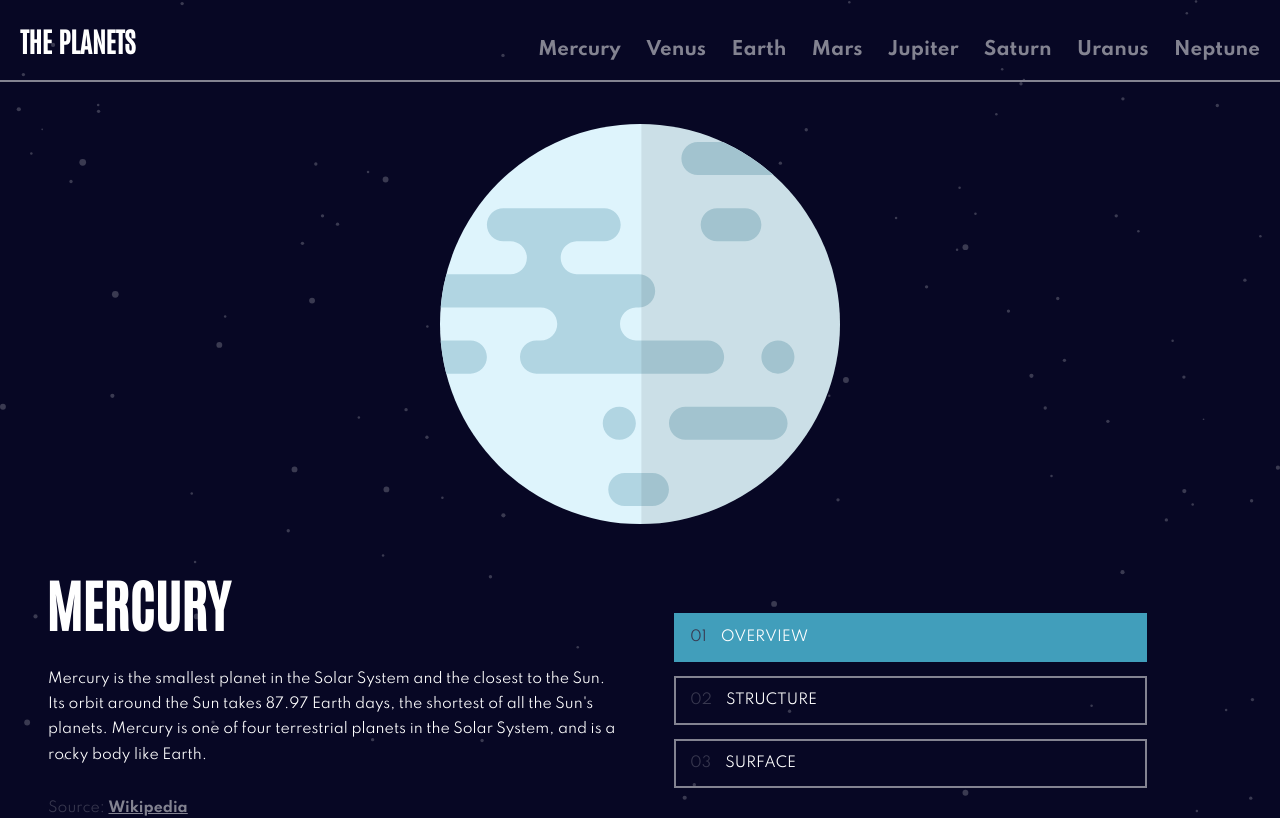
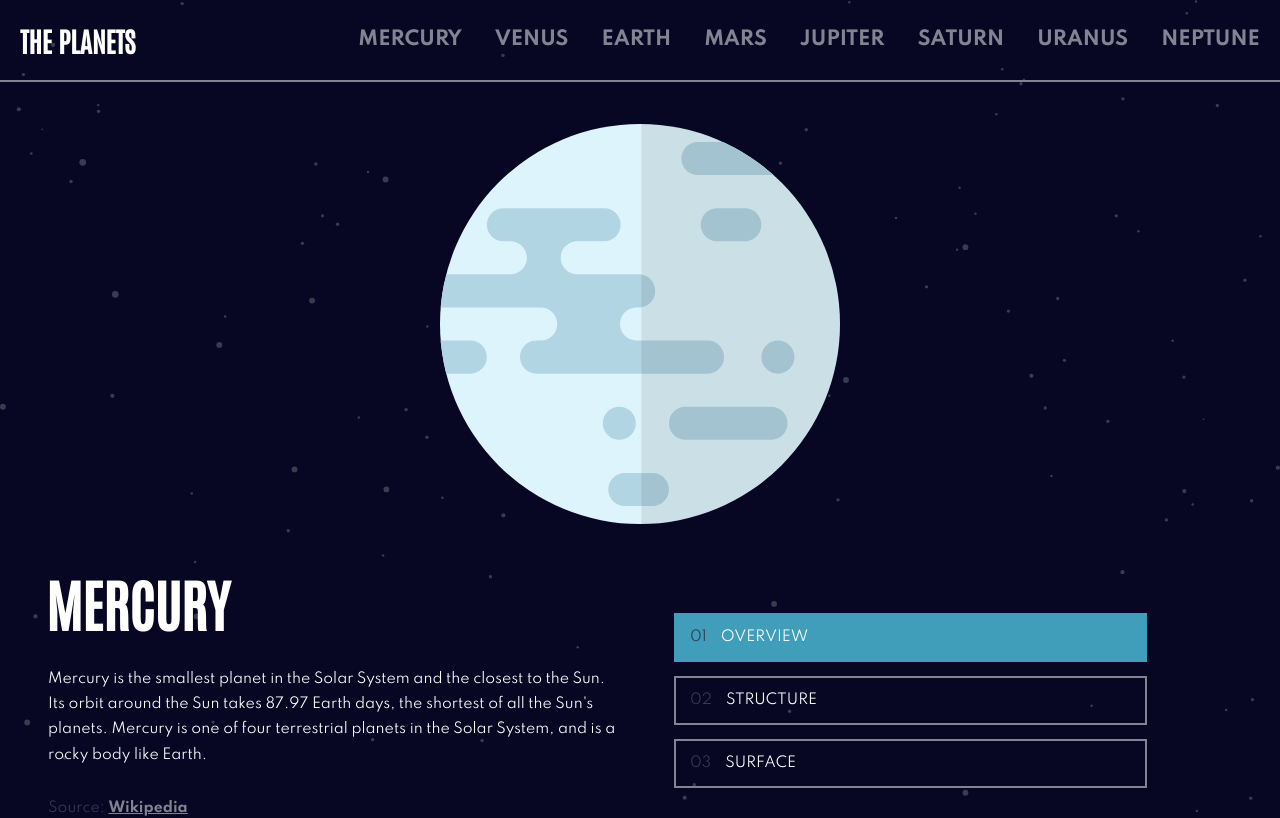
Before and after one commit to ColdLombax/Frontend-Planets, a React (Create React App) app: page / in a window 1280 px wide. Shown: the top 818 px of the page. Built offline with nearby package versions, Linux system fonts and the light colour scheme.

Commit message:
Responsive navbar for desktop with active selector

```diff
--- a/src/components/Navbar/Navbar.jsx
+++ b/src/components/Navbar/Navbar.jsx
@@ -6,6 +6,7 @@ import NavItem from "./NavItem";
 
 function Navbar({ data, setPlanet }) {
   const [isActive, setIsActive] = useState(false);
+  const [navActive, setNavActive] = useState("");
   const toggleMenu = () => {
     setIsActive(!isActive);
   };
@@ -25,11 +26,17 @@ function Navbar({ data, setPlanet }) {
     return (
       <li
         key={planet.name}
+        className={
+          navActive === planet.name
+            ? `${planet.name.toLowerCase()} nav-active`
+            : ""
+        }
         onClick={() => {
           setPlanet(planet.name.toLowerCase());
+          setNavActive(planet.name);
         }}
       >
-        {planet.name}
+        {planet.name.toUpperCase()}
       </li>
     );
   });
--- a/src/styles/Navbar.scss
+++ b/src/styles/Navbar.scss
@@ -61,7 +61,7 @@
         padding-left: 0px;
         li {
           color: $clr-darker-light;
-          font-size: 1em;
+          font-size: 0.8em;
           cursor: pointer;
           font-family: $font-spartan;
           font-weight: $weight-bold;
@@ -81,5 +81,20 @@
     h1 {
       margin-right: auto;
     }
+    .nav-items {
+      margin-top: 0px;
+      font-size: 1.3em;
+      .nav-active {
+        position: relative;
+        &:before {
+          content: "";
+          width: 100%;
+          height: 5px;
+
+          position: absolute;
+          top: -160%;
+        }
+      }
+    }
   }
 }
--- a/src/styles/Planets.scss
+++ b/src/styles/Planets.scss
@@ -194,3 +194,46 @@
     border-color: $clr-jupiter;
   }
 }
+
+@media screen and (min-width: 1024px) {
+  .nav-active.mercury {
+    &::before {
+      background-color: $clr-mercury;
+    }
+  }
+  .nav-active.venus {
+    &::before {
+      background-color: $clr-venus;
+    }
+  }
+  .nav-active.earth {
+    &::before {
+      background-color: $clr-earth;
+    }
+  }
+  .nav-active.mars {
+    &::before {
+      background-color: $clr-mars;
+    }
+  }
+  .nav-active.jupiter {
+    &::before {
+      background-color: $clr-jupiter;
+    }
+  }
+  .nav-active.saturn {
+    &::before {
+      background-color: $clr-saturn;
+    }
+  }
+  .nav-active.uranus {
+    &::before {
+      background-color: $clr-uranus;
+    }
+  }
+  .nav-active.neptune {
+    &::before {
+      background-color: $clr-neptune;
+    }
+  }
+}
```
